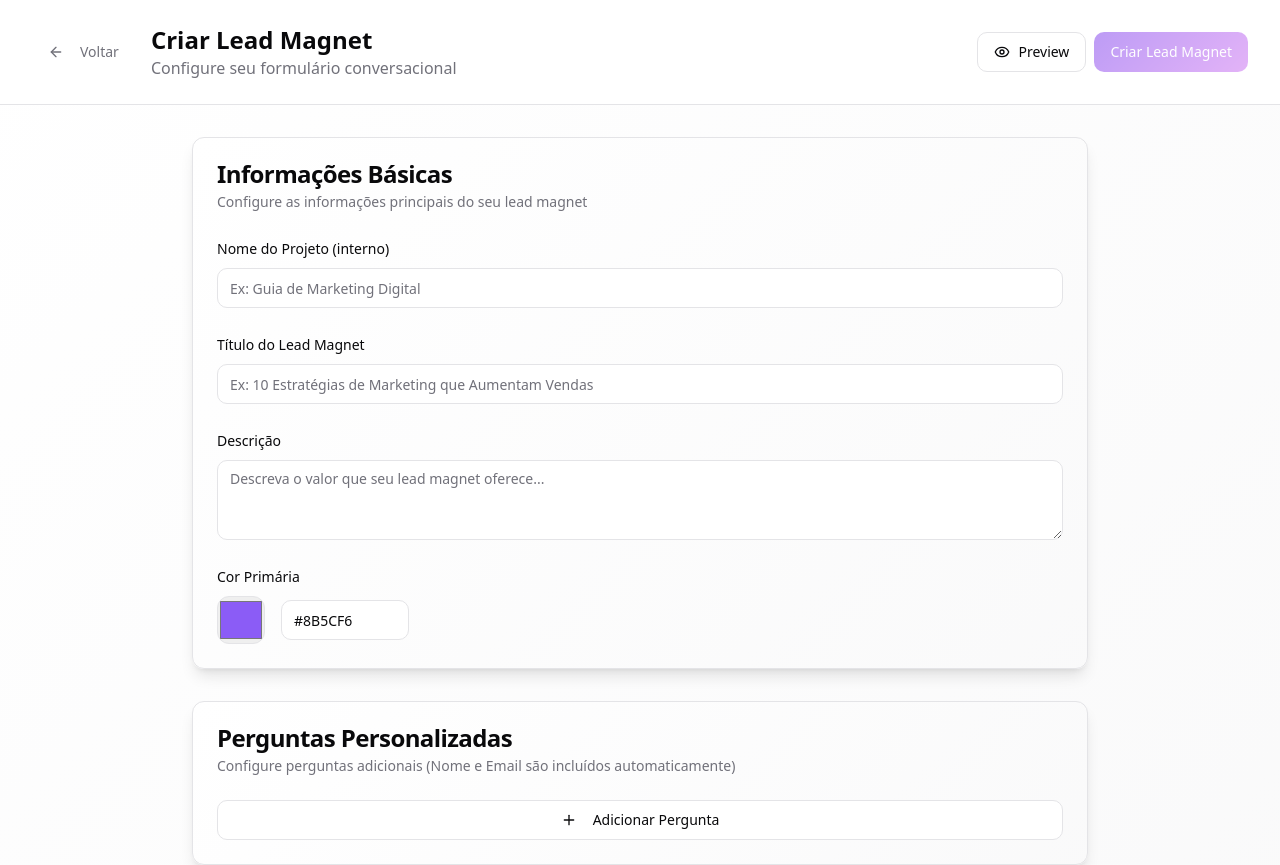
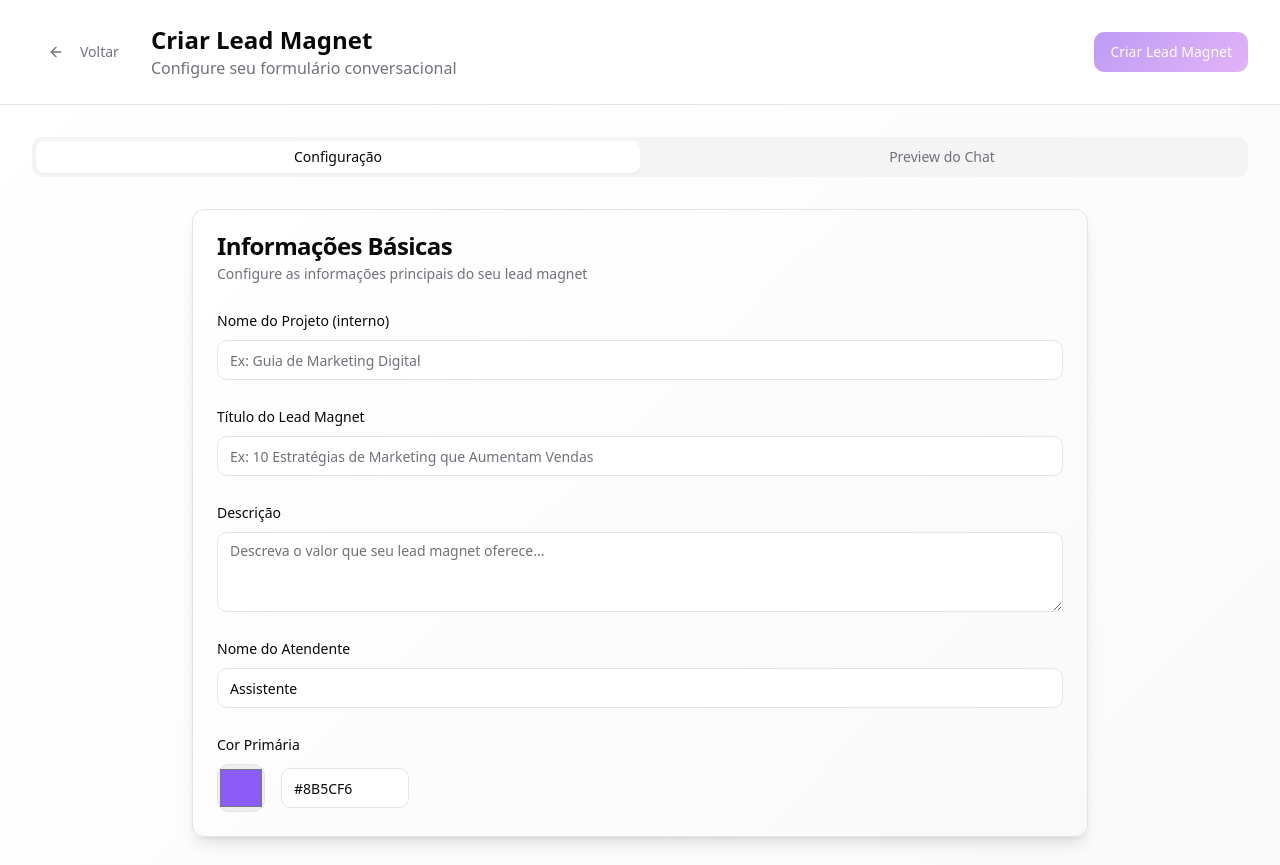
Before and after one commit to mbilacchi/chatlead-forge, a React (Vite) app: page /create in a window 1280 px wide. Shown: the top 865 px of the page. Built offline with nearby package versions, Linux system fonts and the light colour scheme.

Commit message:
Add chat preview and agent name
Add a new tab for chat preview and allow users to configure the chat agent's name.

```diff
--- a/src/components/ChatPreview.tsx
+++ b/src/components/ChatPreview.tsx
@@ -18,9 +18,10 @@ interface ChatPreviewProps {
   description: string;
   questions: Question[];
   primaryColor?: string;
+  assistantName?: string;
 }
 
-const ChatPreview = ({ title, description, questions, primaryColor = '#8B5CF6' }: ChatPreviewProps) => {
+const ChatPreview = ({ title, description, questions, primaryColor = '#8B5CF6', assistantName = 'Assistente' }: ChatPreviewProps) => {
   const [currentQuestionIndex, setCurrentQuestionIndex] = useState(-1); // -1 = intro
   const [messages, setMessages] = useState<ChatMessage[]>([]);
   const [userInput, setUserInput] = useState('');
@@ -42,7 +43,7 @@ const ChatPreview = ({ title, description, questions, primaryColor = '#8B5CF6' }
       const introMessage: ChatMessage = {
         id: '1',
         type: 'bot',
-        content: `Olá! 👋 Bem-vindo(a)! Eu vou te ajudar a conseguir o "${title}". São apenas algumas perguntas rápidas e você terá acesso imediato ao material. Vamos começar?`,
+        content: `Olá! 👋 Eu sou o ${assistantName}! Bem-vindo(a)! Eu vou te ajudar a conseguir o "${title}". São apenas algumas perguntas rápidas e você terá acesso imediato ao material. Vamos começar?`,
         timestamp: new Date()
       };
       setMessages([introMessage]);
--- a/src/pages/CreateLeadMagnet.tsx
+++ b/src/pages/CreateLeadMagnet.tsx
@@ -8,6 +8,7 @@ import { Card, CardContent, CardDescription, CardHeader, CardTitle } from '@/com
 import { Label } from '@/components/ui/label';
 import { Select, SelectContent, SelectItem, SelectTrigger, SelectValue } from '@/components/ui/select';
 import { Badge } from '@/components/ui/badge';
+import { Tabs, TabsContent, TabsList, TabsTrigger } from '@/components/ui/tabs';
 import { ArrowLeft, Plus, Trash2, Upload, Eye } from 'lucide-react';
 import { useToast } from '@/hooks/use-toast';
 import ChatPreview from '@/components/ChatPreview';
@@ -22,7 +23,8 @@ const CreateLeadMagnet = () => {
     name: '',
     title: '',
     description: '',
-    primaryColor: '#8B5CF6'
+    primaryColor: '#8B5CF6',
+    assistantName: 'Assistente'
   });
 
   const [questions, setQuestions] = useState<Question[]>([]);
@@ -121,15 +123,6 @@ const CreateLeadMagnet = () => {
                 <p className="text-muted-foreground">Configure seu formulário conversacional</p>
               </div>
             </div>
-            <div className="flex items-center space-x-2">
-              <Button
-                variant="outline"
-                onClick={() => setShowPreview(!showPreview)}
-                className="flex items-center space-x-2"
-              >
-                <Eye className="w-4 h-4" />
-                {showPreview ? 'Ocultar' : 'Preview'}
-              </Button>
             <Button
               onClick={handleSubmit}
               disabled={!formData.name || !formData.title}
@@ -139,13 +132,17 @@ const CreateLeadMagnet = () => {
             </Button>
           </div>
         </div>
-        </div>
       </header>
 
       <main className="max-w-7xl mx-auto px-4 sm:px-6 lg:px-8 py-8">
-        <div className={`grid ${showPreview ? 'grid-cols-1 lg:grid-cols-2' : 'grid-cols-1 max-w-4xl mx-auto'} gap-8`}>
-          {/* Form Section */}
-          <div className="space-y-8">
+        <Tabs defaultValue="config" className="w-full">
+          <TabsList className="grid w-full grid-cols-2 mb-8">
+            <TabsTrigger value="config">Configuração</TabsTrigger>
+            <TabsTrigger value="preview">Preview do Chat</TabsTrigger>
+          </TabsList>
+
+          <TabsContent value="config" className="mt-0">
+            <div className="max-w-4xl mx-auto space-y-8">
               {/* Basic Info */}
               <Card className="bg-gradient-card shadow-lg">
                 <CardHeader>
@@ -183,6 +180,16 @@ const CreateLeadMagnet = () => {
                       onChange={(e) => setFormData({ ...formData, description: e.target.value })}
                       placeholder="Descreva o valor que seu lead magnet oferece..."
                       rows={3}
+                    />
+                  </div>
+
+                  <div className="space-y-2">
+                    <Label htmlFor="assistantName">Nome do Atendente</Label>
+                    <Input
+                      id="assistantName"
+                      value={formData.assistantName}
+                      onChange={(e) => setFormData({ ...formData, assistantName: e.target.value })}
+                      placeholder="Ex: Maria, João, Assistente"
                     />
                   </div>
 
@@ -337,14 +344,15 @@ const CreateLeadMagnet = () => {
                 </CardContent>
               </Card>
             </div>
+          </TabsContent>
 
-          {/* Preview Section */}
-          {showPreview && (
-            <div className="lg:sticky lg:top-8 h-fit">
-              <Card className="h-[600px] overflow-hidden">
+          <TabsContent value="preview" className="mt-0">
+            <div className="max-w-4xl mx-auto">
+              <Card className="h-[700px] overflow-hidden">
                 <ChatPreview
                   title={formData.title}
                   description={formData.description}
+                  assistantName={formData.assistantName}
                   questions={[
                     {
                       id: 'name',
@@ -366,8 +374,8 @@ const CreateLeadMagnet = () => {
                 />
               </Card>
             </div>
-          )}
-        </div>
+          </TabsContent>
+        </Tabs>
       </main>
     </div>
   );
```
Lines whose indentation alone changed are shown as unchanged.
